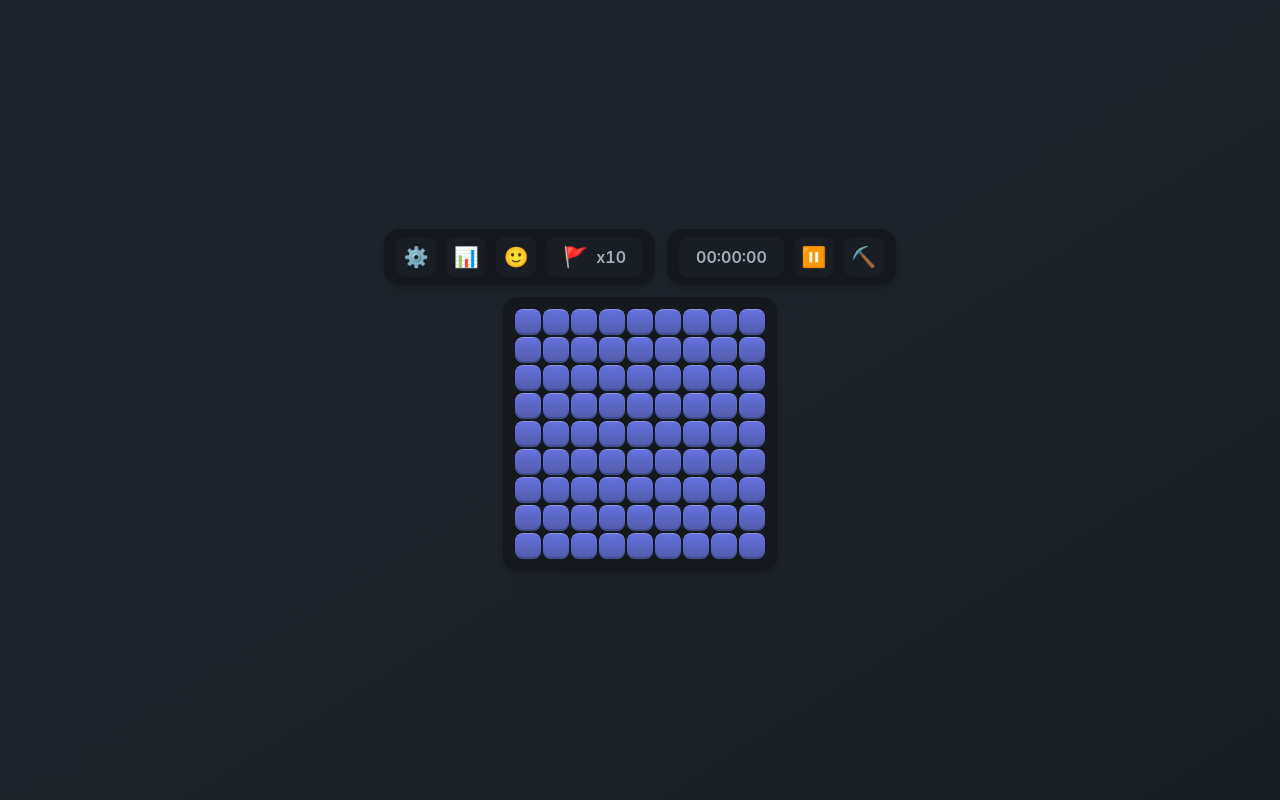
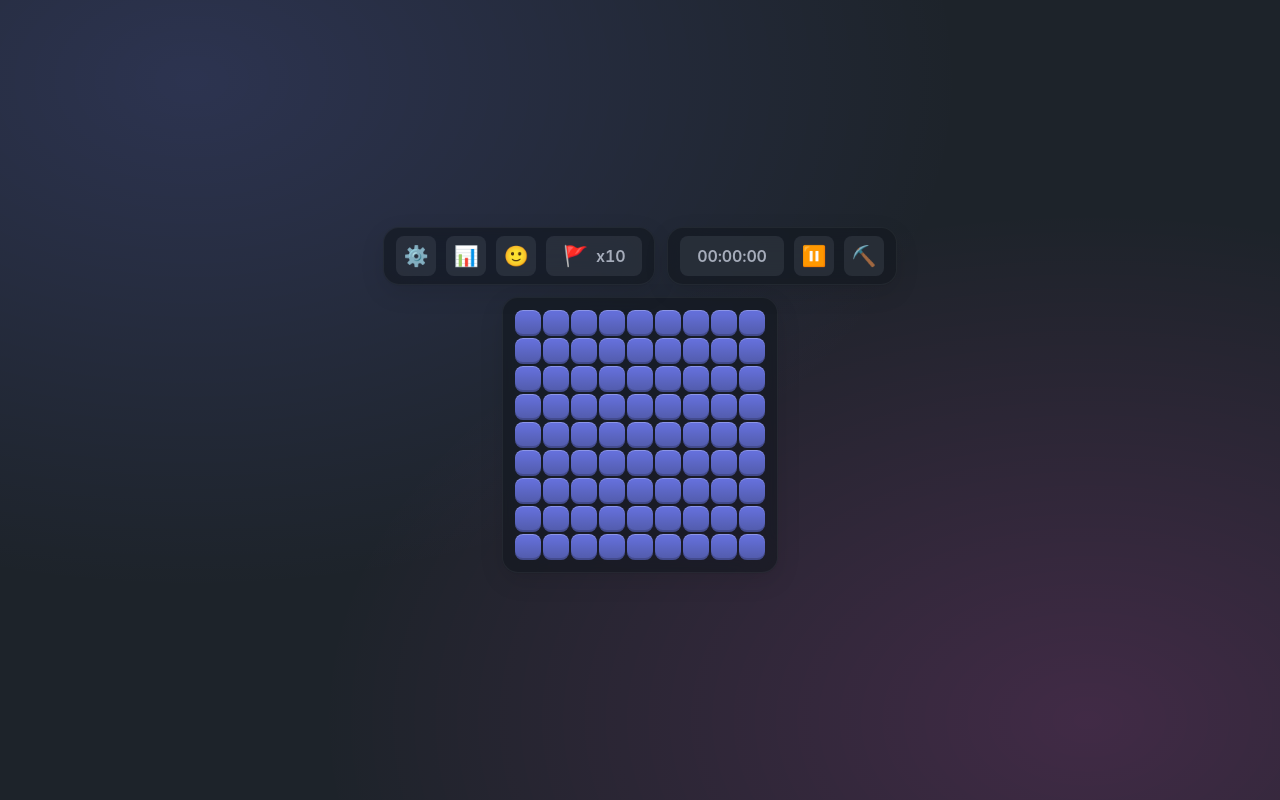
Before and after one commit to phucngo2/react-minesweeper, a React (Vite) app: page / in a window 1280 px wide. Built offline with nearby package versions, Linux system fonts and the light colour scheme.

Commit message:
feat(theme): enhance styling

```diff
--- a/src/App.css
+++ b/src/App.css
@@ -3,10 +3,13 @@
 @tailwind utilities;
 
 :root {
-  font-family: Inter, Avenir, Helvetica, Arial, sans-serif;
+  font-family:
+    -apple-system, BlinkMacSystemFont, "SF Pro Text", "SF Pro Display",
+    Inter, "Helvetica Neue", Arial, sans-serif;
   font-size: 16px;
   line-height: 24px;
   font-weight: 400;
+  letter-spacing: -0.01em;
 
   font-synthesis: none;
   text-rendering: optimizeLegibility;
@@ -16,6 +19,103 @@
 }
 
 @layer components {
+  /*
+   * Theme-proportional concentric corners: outer = inner * (1 + padding / cap),
+   * where inner is the theme's button radius capped at half the control height.
+   * Pill themes get exact concentric pills; sharp themes stay sharp. Never below
+   * the theme's own box radius.
+   */
+  .card.card-header {
+    /* 2.5rem controls (cap 1.25rem) + 0.5rem padding */
+    border-radius: max(
+      var(--rounded-box, 1rem),
+      calc(min(var(--rounded-btn, 0.5rem), 1.25rem) * 1.4)
+    );
+  }
+  .card.card-board {
+    /* 26px cells (cap 13px) + 0.75rem padding */
+    border-radius: max(
+      var(--rounded-box, 1rem),
+      calc(min(var(--rounded-btn, 0.5rem), 13px) * 1.92)
+    );
+  }
+
+  /* Header controls: tinted with the text color so they stand out on the frosted panel in any theme */
+  .card-header > .tooltip > .btn {
+    color: oklch(var(--bc));
+    background-color: oklch(var(--bc) / 0.12);
+    border-color: transparent;
+    box-shadow: none;
+  }
+  @media (hover: hover) {
+    .card-header > .tooltip > .btn:not(:disabled):hover {
+      background-color: oklch(var(--bc) / 0.2);
+    }
+  }
+  .card-header > .tooltip > .btn:disabled {
+    background-color: oklch(var(--bc) / 0.05);
+  }
+  /* 2rem tabs (cap 1rem) + 0.25rem padding */
+  .tabs.tabs-boxed {
+    border-radius: calc(min(var(--rounded-btn, 0.5rem), 1rem) * 1.25);
+    /* base-200 vanishes on the translucent modal in light themes */
+    background-color: oklch(var(--bc) / 0.08);
+  }
+  /* 2.5rem controls (cap 1.25rem) + 1.5rem padding */
+  .modal-box.modal-box {
+    border-radius: max(
+      var(--rounded-box, 1rem),
+      calc(min(var(--rounded-btn, 0.5rem), 1.25rem) * 2.2)
+    );
+    background-color: oklch(var(--b1) / 0.82);
+    backdrop-filter: saturate(180%) blur(30px);
+    -webkit-backdrop-filter: saturate(180%) blur(30px);
+    border: 1px solid oklch(var(--bc) / 0.08);
+    box-shadow:
+      0 2px 6px oklch(0% 0 0 / 0.08),
+      0 24px 60px oklch(0% 0 0 / 0.22);
+  }
+  .modal[open] {
+    backdrop-filter: blur(6px);
+    -webkit-backdrop-filter: blur(6px);
+  }
+
+  /* Soft wallpaper-like glow so frosted panels have something to blur */
+  .app-background {
+    background:
+      radial-gradient(at 15% 10%, oklch(var(--p) / 0.18), transparent 50%),
+      radial-gradient(at 85% 90%, oklch(var(--s) / 0.16), transparent 50%),
+      oklch(var(--b1));
+  }
+
+  /* Frosted-glass panel, like macOS/iOS materials (not daisyUI's `.glass`) */
+  .frosted {
+    background-color: oklch(var(--b3) / 0.7);
+    backdrop-filter: saturate(180%) blur(20px);
+    -webkit-backdrop-filter: saturate(180%) blur(20px);
+    border: 1px solid oklch(var(--bc) / 0.08);
+    box-shadow:
+      0 1px 2px oklch(0% 0 0 / 0.06),
+      0 8px 24px oklch(0% 0 0 / 0.1);
+  }
+
+  /* Apple-like continuous corners: between round (1) and squircle (2) */
+  @supports (corner-shape: superellipse(1.4)) {
+    .btn,
+    .card,
+    .modal-box,
+    .tabs-boxed,
+    .tab,
+    .input,
+    .select,
+    .badge,
+    .stat,
+    .rounded-lg,
+    .rounded-box {
+      corner-shape: superellipse(1.4);
+    }
+  }
+
   .board {
     touch-action: manipulation;
     user-select: none;
--- a/src/components/header/Header.tsx
+++ b/src/components/header/Header.tsx
@@ -13,15 +13,16 @@ import { useAtomValue } from "jotai";
 export const Header = () => {
   const isNewGame = useAtomValue(isGameNewAtom);
   return (
-    <div className="flex flex-row flex-wrap items-center justify-between gap-3 font-semibold">
-      <div className="flex flex-row items-center gap-2.5 card bg-base-300 shadow-md px-3 p-2">
+    // z-10: frosted panels create stacking contexts, so lift the header (and its tooltips) above the board
+    <div className="relative z-10 flex flex-row flex-wrap items-center justify-between gap-3 font-semibold">
+      <div className="flex flex-row items-center gap-2.5 card card-header frosted px-3 p-2">
         <ButtonSettings />
         <ButtonStats />
         <ButtonPlay />
         {!isNewGame && <FlagCount />}
       </div>
       {!isNewGame && (
-        <div className="flex flex-row items-center gap-2.5 card bg-base-300 shadow-md px-3 p-2">
+        <div className="flex flex-row items-center gap-2.5 card card-header frosted px-3 p-2">
           <Timer />
           <ButtonPause />
           <ButtonFlagMode />
--- a/src/components/layout/Card.tsx
+++ b/src/components/layout/Card.tsx
@@ -10,7 +10,7 @@ export const Card: React.FC<Props> = ({ children }) => {
   const isNewGame = useAtomValue(isGameNewAtom);
   if (isNewGame) return <></>;
   return (
-    <div className="relative p-3 bg-base-300 shadow-md card w-fit">
+    <div className="relative p-3 frosted card card-board w-fit">
       {children}
       <PauseOverlay />
     </div>
--- a/src/components/layout/Layout.tsx
+++ b/src/components/layout/Layout.tsx
@@ -4,7 +4,7 @@ interface Props {
 
 export const Layout: React.FC<Props> = ({ children }) => {
   return (
-    <div className="overflow-auto w-dvw h-dvh bg-gradient-to-br from-base-100 via-base-100 to-base-200">
+    <div className="overflow-auto w-dvw h-dvh app-background">
       <div className="flex flex-col items-center justify-center min-w-full min-h-full gap-3 p-6 w-fit">
         {children}
       </div>
--- a/src/components/layout/PauseOverlay.tsx
+++ b/src/components/layout/PauseOverlay.tsx
@@ -7,7 +7,7 @@ export const PauseOverlay = () => {
   const gameState = useAtomValue(gameStateAtom);
   if (gameState != GameStates.Paused) return <></>;
   return (
-    <div className="absolute top-0 left-0 flex items-center justify-center w-full h-full p-4 z-5 bg-base-300 card">
+    <div className="absolute top-0 left-0 flex items-center justify-center w-full h-full p-4 z-5 bg-base-300 card card-board">
       <img src={ImgNun} className="rounded-lg w-full max-w-[240px]" />
       <div className="mt-2 font-semibold">🦌 NUN!</div>
     </div>
--- a/src/components/settings/ModalSettings.tsx
+++ b/src/components/settings/ModalSettings.tsx
@@ -120,21 +120,19 @@ const SettingsForm = ({ onClose }: { onClose: () => void }) => {
           </p>
         </>
       )}
-      <div className="mt-6 modal-action">
-        <div className="flex flex-row items-center justify-end gap-4">
+      <div className="modal-action">
         <button className="h-10 min-h-10 btn" onClick={onClose}>
           Close
         </button>
         {tab === "game" && (
           <button
             onClick={handleSave}
-              className="h-10 btn btn-secondary min-h-10"
+            className="h-10 btn btn-primary min-h-10"
           >
             Save and Restart
           </button>
         )}
       </div>
-      </div>
     </>
   );
 };
```
Lines whose indentation alone changed are shown as unchanged.
